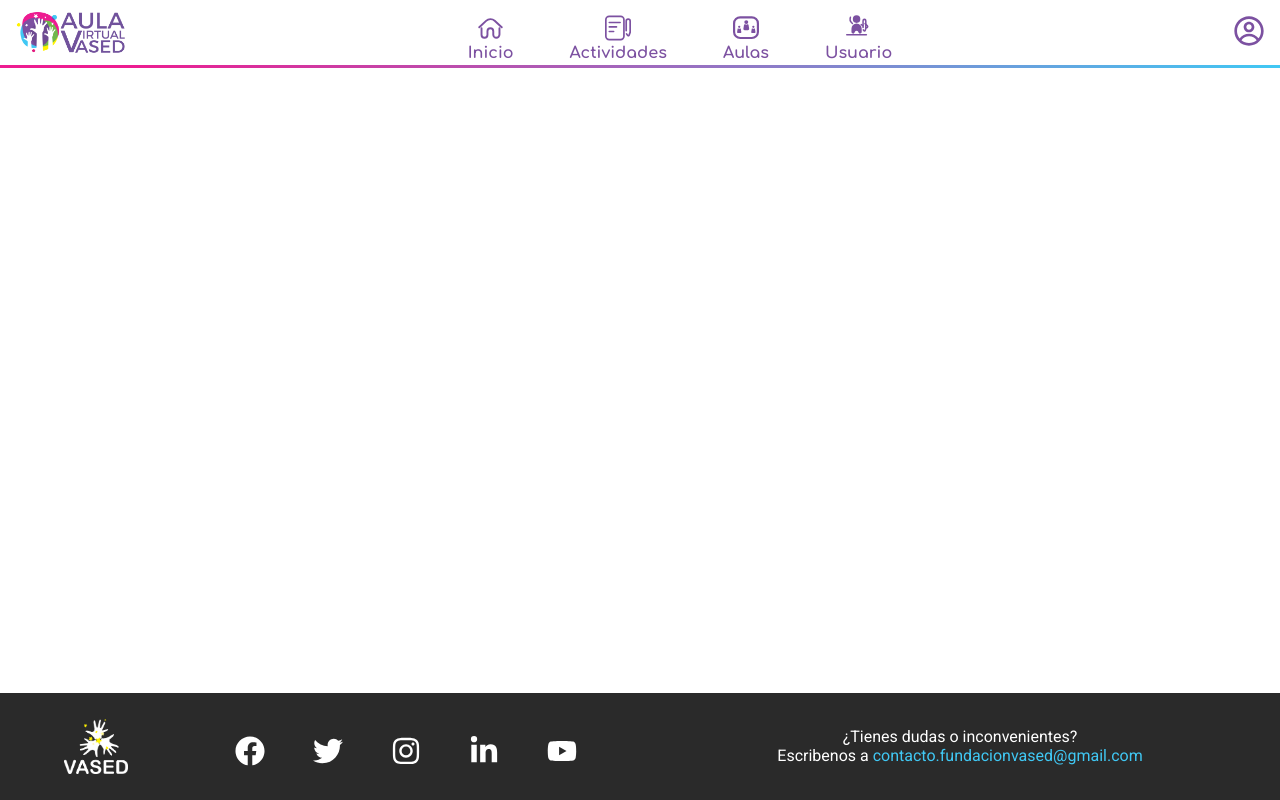
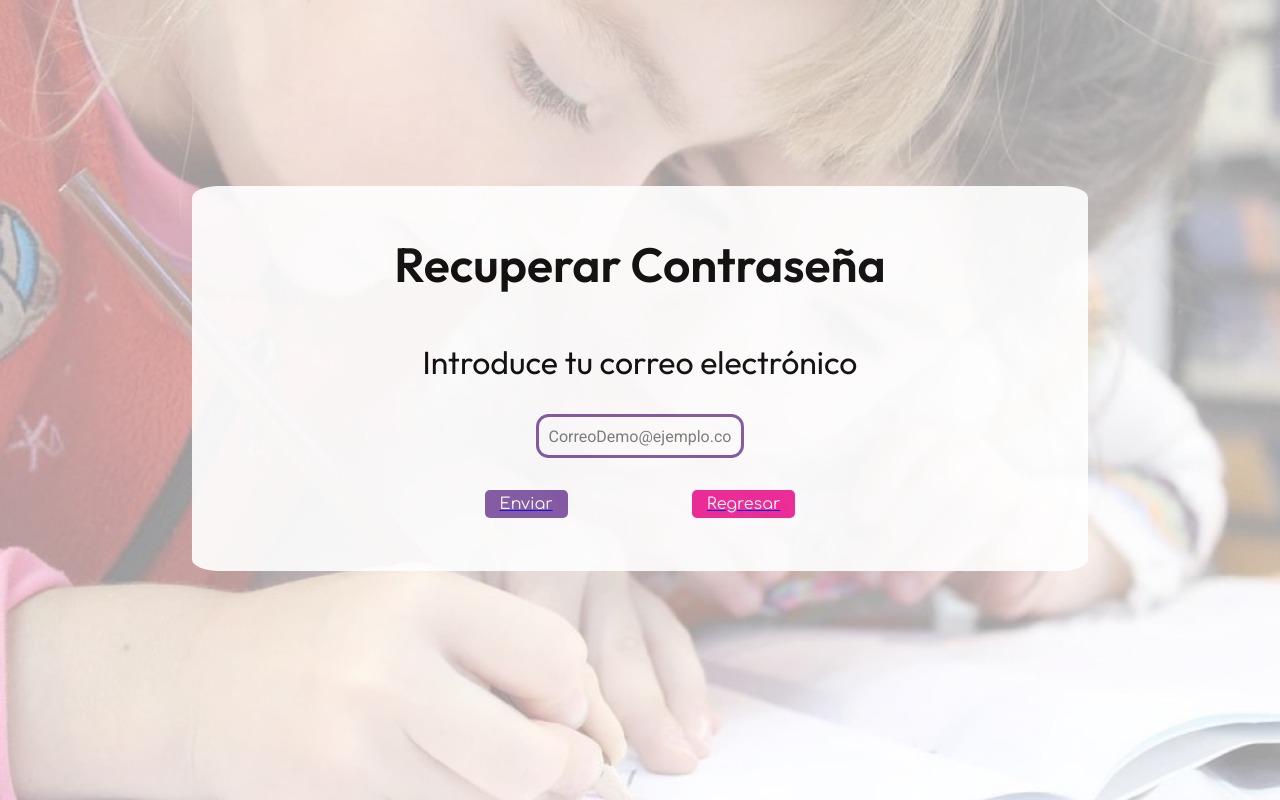
Before and after one commit to Jhuset2003/VasedWeb, a React (Vite) app: page /recover in a window 1280 px wide. Built offline with nearby package versions, Linux system fonts and the light colour scheme.

Commit message:
added links to forms

```diff
--- a/src/App.jsx
+++ b/src/App.jsx
@@ -11,13 +11,15 @@ import Landing from "./pages/Landing";
 import DetailUser from "./pages/DetailUser";
 import Login from "./pages/Login";
 import Footer from "./components/Sections/Footer";
+import FormOfNewPassword from "./pages/FormOfNewPassword";
+import FormOfRecovering from "./pages/FormOfRecovering";
 
 function App() {
   const location = useLocation();
   return (
     <div className="App">
 
-      {location.pathname === "/login" ? null : <NavBarLogin />}
+      {location.pathname === "/login" ? null :location.pathname === "/recover" ? null: location.pathname === "/new-password" ? null: <NavBarLogin />}
       <Routes>
         <Route path="/" element={<Landing />} />
         <Route path="/aulas" element={<Aulas />} />
@@ -26,9 +28,12 @@ function App() {
         <Route path="/perfil" element={<Profile />} />
         <Route path="/detalle-usuario" element={<DetailUser/>}/>
         <Route path="/login" element={<Login/>}/>
+        <Route path="/recover" element={<FormOfRecovering/>}/>
+        <Route path="/new-password" element={<FormOfNewPassword/>}/>
       </Routes>
 
-      <Footer />
+
+      {location.pathname === "/login" ? null :location.pathname === "/recover" ? null: location.pathname === "/new-password" ? null: <Footer />}
     </div>
   );
 }
--- a/src/components/Forms/FormLogin.jsx
+++ b/src/components/Forms/FormLogin.jsx
@@ -69,7 +69,7 @@ const FormLogin = () => {
                       className={btn.BtnPurple}>Entrar</button>
                     </Link>
                 </form>
-                <a href="#" className={formCss.formRecover}>¿Olvidaste tu contraseña?</a>
+                <Link to="/recover" className={formCss.formRecover}>¿Olvidaste tu contraseña?</Link>
         </div>
       )}
     </Formik>
--- a/src/pages/FormOfNewPassword.jsx
+++ b/src/pages/FormOfNewPassword.jsx
@@ -83,7 +83,7 @@ const FormOfNewPassword = () => {
       <ModalLayout title="Modal" setOpenModal={setOpenModal} openModal={openModal}>
         <h1>Contraseña nueva establecida con éxito</h1>
         <Link to="/login">
-          <button>Iniciar sesión</button>
+          <button className={btn.BtnPink}>Iniciar sesión</button>
         </Link>
       </ModalLayout>
     </>
--- a/src/pages/FormOfRecovering.jsx
+++ b/src/pages/FormOfRecovering.jsx
@@ -4,6 +4,7 @@ import inputCss from '../styles/Inputs.module.css';
 import btn from '../styles/Buttons.module.css';
 import formCss from '../components/Forms/styles/FormLogin.module.css';
 import { Formik } from 'formik';
+import { Link } from 'react-router-dom';
 
 
 const FormOfRecovering = () => {
@@ -48,8 +49,13 @@ const FormOfRecovering = () => {
                       {touched.email && errors.email && <div className={formCss.errors}>{errors.email}</div>}
                   </div>
                   <div className={recoCss.BtnContainer}>
+                    <Link to="/new-password">
                       <button type="button" className={btn.BtnPurple}>Enviar</button>
-                      <button className={btn.BtnPink}>Cancelar</button>
+                    </Link>
+                    <Link to="/login">
+                      <button className={btn.BtnPink}>Regresar</button>
+                    </Link>
+
                   </div>
                 </form>
             </div>
```
